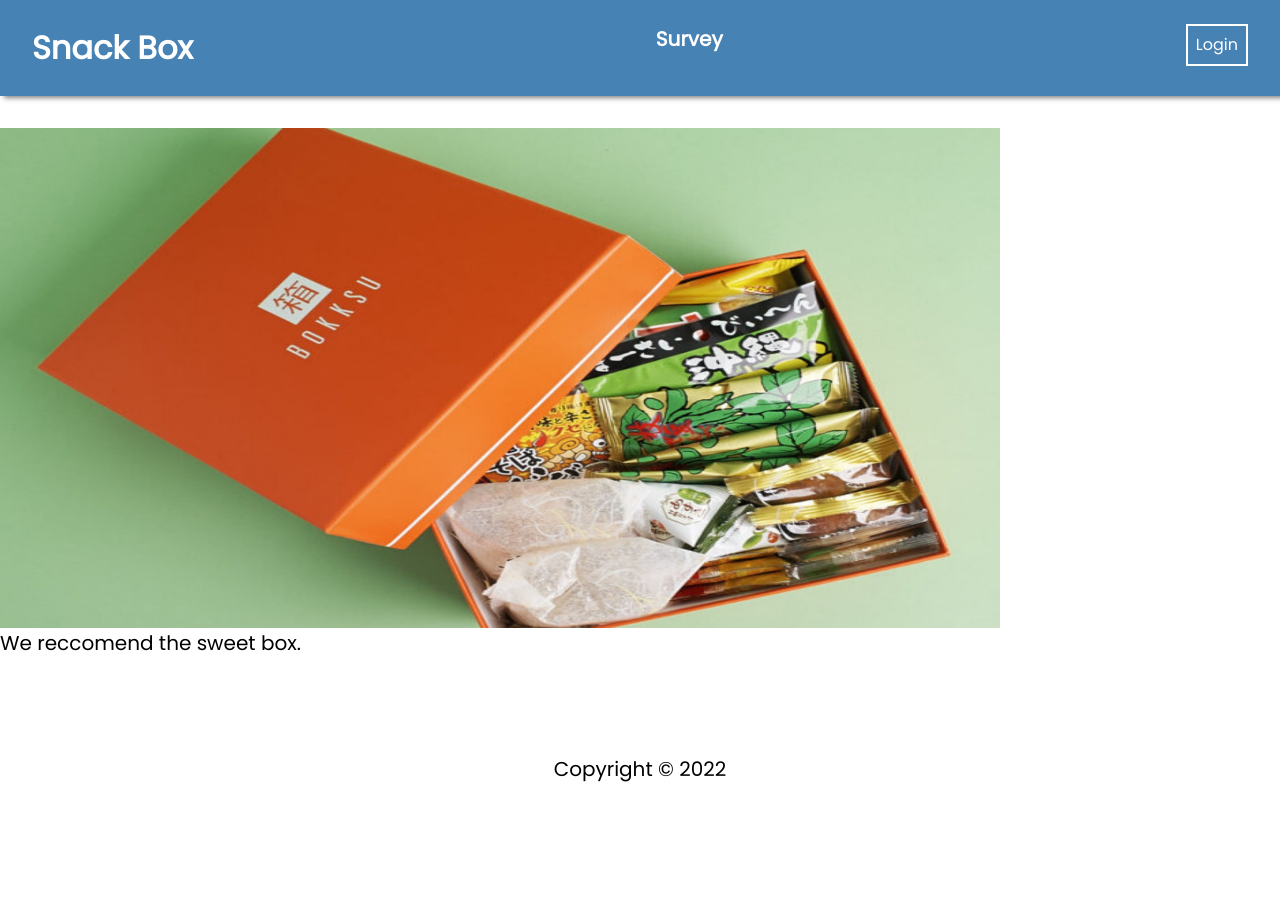
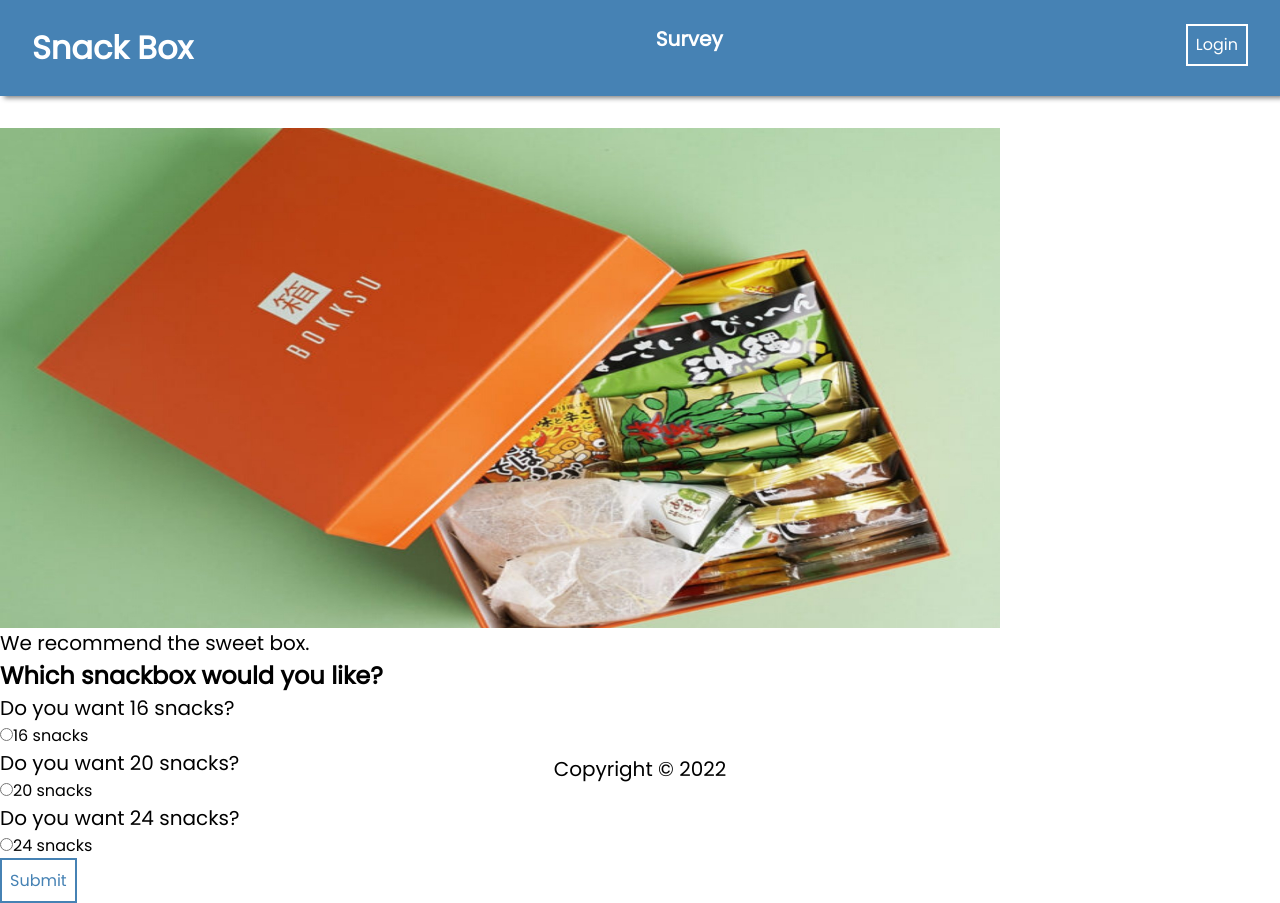
Before and after one commit to itachi363/Capstone, a React (Create React App) app in the folder frontend/: page /sweet in a window 1280 px wide. Before the commit the page ends 800 px from the top, so only its background shows below. Built offline with nearby package versions, Linux system fonts and the light colour scheme.

Commit message:
got survey to work

```diff
--- a/frontend/src/App.js
+++ b/frontend/src/App.js
@@ -7,7 +7,7 @@ import HomePage from "./pages/HomePage/HomePage";
 import LoginPage from "./pages/LoginPage/LoginPage";
 import RegisterPage from "./pages/RegisterPage/RegisterPage";
 import SurveyPage from "./pages/SurveyPage/SurveyPage";
-import RegularBox from "./pages/SnackBoxes/RegularBox";
+import SeasonalBox from "./pages/SnackBoxes/SeasonalBox";
 import SavoryBox from "./pages/SnackBoxes/SavoryBox";
 import SweetBox from "./pages/SnackBoxes/SweetBox";
 
@@ -34,9 +34,9 @@ function App() {
         <Route path="/register" element={<RegisterPage />} />
         <Route path="/login" element={<LoginPage />} />
         <Route path="/survey" element={<SurveyPage />} />
-        <Route path="/regular" element={<RegularBox />} />
+        <Route path="/sweet" element={<SweetBox />} />
+        <Route path="/seasonal" element={<SeasonalBox />} />
         <Route path="/savory" element={<SavoryBox />} />
-        <Route path="/sweet" element={<SweetBox />} />
       </Routes>
       <Footer />
     </div>
--- a/frontend/src/pages/HomePage/HomePage.css
+++ b/frontend/src/pages/HomePage/HomePage.css
@@ -1,4 +1,4 @@
-.center {
+.spacing {
     margin: 2em;
 }
 
--- a/frontend/src/pages/HomePage/HomePage.js
+++ b/frontend/src/pages/HomePage/HomePage.js
@@ -36,19 +36,19 @@ const HomePage = () => {
       <div>
         <img src={bokksuone} className="box"></img>
       </div>
-      <div className="center">
+      <div className="spacing">
         <p>The best box of japanese snacks you can enjoy.</p>
       </div>
       <div>
         <img src={bokksutwo} className="box"></img>
       </div>
-      <div className="center">
+      <div className="spacing">
         <p>With four seasons of snacks.</p>
       </div>
       <div>
         <img src={bokksuthree} className="box"></img>
       </div>
-      <div className="center">
+      <div className="spacing">
         <p>With up to 24 snacks per box.</p>
       </div>
       <div>
--- a/frontend/src/pages/SnackBoxes/RegularBox.js
+++ /dev/null
@@ -1,13 +0,0 @@
-import bokksuone from "../Images/bokksuone.jpg"
-import "./Box.css"
-
-const RegularBox = () => {
-    return (
-        <div>
-            <img src={bokksuone} className="boxes"></img>
-            <p>we reccomend the regular box.</p>
-        </div>
-     );
-}
-
-export default RegularBox;
--- a/frontend/src/pages/SnackBoxes/SavoryBox.js
+++ b/frontend/src/pages/SnackBoxes/SavoryBox.js
@@ -1,11 +1,11 @@
-import bokksutwo from "../Images/bokksutwo.jpg"
+import bokksuone from "../Images/bokksuone.jpg"
 import "./Box.css"
 
 const SavoryBox = () => {
     return (
         <div>
-            <img src={bokksutwo} className="boxes"></img>
-            <p>we reccomend the savory box.</p>
+            <img src={bokksuone} className="boxes"></img>
+            <p>we recommend the savory box.</p>
         </div>
      );
 }
--- /dev/null
+++ b/frontend/src/pages/SnackBoxes/SeasonalBox.js
@@ -0,0 +1,13 @@
+import bokksutwo from "../Images/bokksutwo.jpg"
+import "./Box.css"
+
+const SeasonalBox = () => {
+    return (
+        <div>
+            <img src={bokksutwo} className="boxes"></img>
+            <p>we recommend the regular box.</p>
+        </div>
+     );
+}
+
+export default SeasonalBox;
--- a/frontend/src/pages/SnackBoxes/SweetBox.js
+++ b/frontend/src/pages/SnackBoxes/SweetBox.js
@@ -1,11 +1,59 @@
+import React, {useState} from "react"
+import { useNavigate } from "react-router-dom"
 import bokksuthree from "../Images/bokksuthree.jpg"
 import "./Box.css"
 
 const SweetBox = () => {
+    const navigate = useNavigate();
+
+    const [size, setSize] = useState('');
+
+    function handleSubmit(){
+        if(size == "16") {
+            console.log(size)
+        }
+        else {
+            console.log(size)
+        }
+    }
+
+    const handleChange = (e) => {
+        setSize(e.target.value);
+    }
+
     return (
         <div>
-            <img src={bokksuthree} className="boxes"></img>
-            <p>We reccomend the sweet box.</p>
+            <div>
+                <img src={bokksuthree} className="boxes"></img>
+                <p>We recommend the sweet box.</p>
+            </div>
+            <form onSubmit={handleSubmit}>
+                <div>
+                    <div>
+                        <h2>
+                            Which snackbox would you like?
+                        </h2>
+                    </div>
+                    <div>
+                        <p>Do you want 16 snacks?</p>
+                        <input type="radio" id="16" onChange={handleChange} name="box_size" value="16"/>
+                        <label for="sweet">16 snacks</label>
+                    </div>
+                    <div>
+                        <p>Do you want 20 snacks?</p>
+                        <input type="radio" id="20" onChange={handleChange} name="box_size" value="20"/>
+                        <label for="seasonal">20 snacks</label>
+                    </div>
+                    <div>
+                        <p>Do you want 24 snacks?</p>
+                        <input type="radio" id="24" onChange={handleChange} name="box_size" value="24"/>
+                        <label for="savory">24 snacks</label>
+                    </div>
+                    <div>
+                        <button type="submit">Submit</button>
+                    </div>
+                </div>
+            </form>
         </div>
      );
 }
--- a/frontend/src/pages/SurveyPage/SurveyPage.js
+++ b/frontend/src/pages/SurveyPage/SurveyPage.js
@@ -1,6 +1,5 @@
 import React, {useState} from "react"
-import { useNavigate, Link } from "react-router-dom";
-import Toggle from "./Toggle";
+import { useNavigate } from "react-router-dom";
 import "./SurveyPage.css"
 
 const SurveyPage = () => {
@@ -8,20 +7,30 @@ const SurveyPage = () => {
 
     const [flavor, setFlavor] = useState('');
 
-    const handleChange = (e) => {
-        setFlavor(e.target.value);
-    }
+    function handleSubmit(){
+        if(flavor == "sweet") {
+            navigate("/sweet")
+        }
 
-    const handleSubmit = (e) => {
-        if(flavor == "sweet")
-            navigate("/sweet")
+        else if(flavor == "seasonal") {
+            navigate("/seasonal")
+        }
+
+        else if(flavor == "savory") {
+            navigate("/savory")
+        }
         else {
             console.log(flavor)
         }
     }
 
+    const handleChange = (e) => {
+        setFlavor(e.target.value);
+    }
+
+
     return (
-        <form onSubmit={handleSubmit()}>
+        <form onSubmit={handleSubmit}>
             <div className="center">
                 <div>
                     <h2>
@@ -44,9 +53,6 @@ const SurveyPage = () => {
                     <label for="savory">Savory</label>
                 </div>
                 <div>
-                    <p> your flavor is {flavor}</p>
-                </div>
-                <div>
                     <button type="submit">Submit</button>
                 </div>
             </div>
--- a/frontend/src/pages/SurveyPage/Toggle.js
+++ /dev/null
@@ -1,10 +0,0 @@
-import React from "react"
-
-const Toggle = ({onChange}) => (
-    <div>
-        <input type="radio" onChange={onChange}/>
-        <span />
-    </div>
-);
-
-export default Toggle;
```
